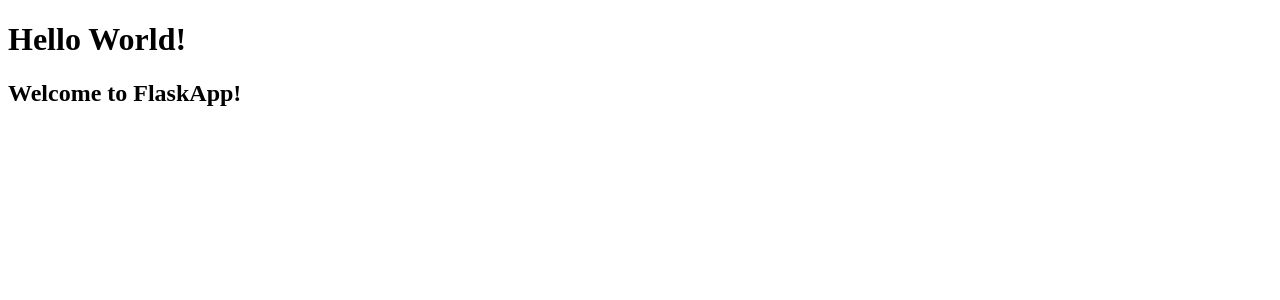
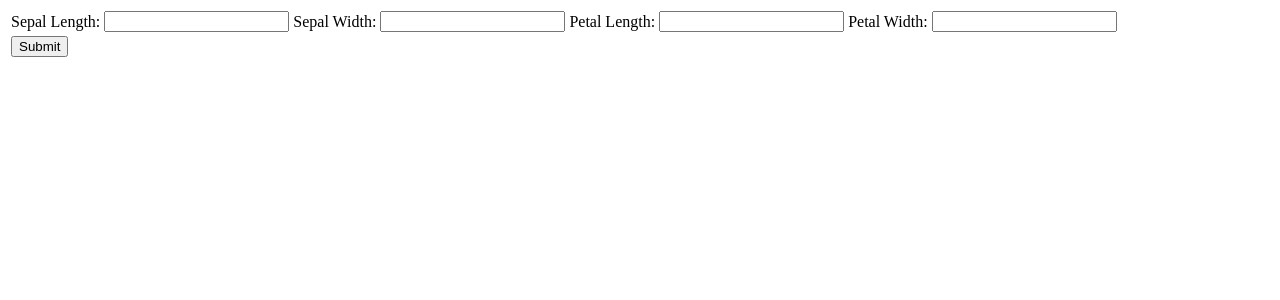
Before and after one commit to Borja-F/fl0-datapi, a Flask app: template templates/plantilla.html in a window 1280 px wide. Shown: the top 300 px of the page. Run offline with Flask 3, Linux system fonts and the light colour scheme; the template is opened without the code that fills it: most values are stand-ins (such as "Sample title", 1, 10 or a date in 2020).

Commit message:
Changed plantilla again

```diff
--- a/templates/plantilla.html
+++ b/templates/plantilla.html
@@ -1,11 +1,55 @@
 <!DOCTYPE html>
 <html lang="en">
 <head>
-    <meta charset="UTF-8">
-    <title>FlaskApp</title>
+<title>Hola, que tal {{nombre}}</title>
+<meta charset="utf-8" />
 </head>
-<body>
-    <h1>Hello World!</h1>
-    <h2>Welcome to FlaskApp!</h2>
+
+
+
+
+
+
+<form id = "myForm"  action="/v0/predictor" method="POST">
+  <table>
+    <tr>
+      <td><label for="s_length">Sepal Length:</label><br></td>
+      <td> <input type="number" step="0.01" id="s_length" name="s_length"><br> </td>
+      <td><label for="s_width">Sepal Width:</label><br> </td>
+      <td><input type="number" step="0.01" id="s_width" name="s_width"><br></td>
+      <td><label for="p_length">Petal Length:</label><br></td>
+      <td><input type="number" step="0.01" id="p_length" name="p_length"><br></td>
+      <td><label for="p_width">Petal Width:</label><br></td>
+      <td><input type="number" step="0.01" id="p_width" name="p_width"><br></td>
+    </tr>
+    <tr>
+      <td colspan="8"><input type="submit" value="Submit"></td>
+    </tr>
+  </table>
+</form>
+
+
+<p id="error"></p>
+
+<script>
+document.getElementById("myForm").onsubmit = function() {
+  var sLength = document.getElementById("s_length").value;
+  var sWidth = document.getElementById("s_width").value;
+  var pLength = document.getElementById("p_length").value;
+  var pWidth = document.getElementById("p_width").value;
+
+  if (sLength === "" || sWidth === "" || pLength === "" || pWidth === "") {
+    document.getElementById("error").innerHTML = "Please fill all the fields.";
+    return false;
+  } else if (isNaN(sLength) || isNaN(sWidth) || isNaN(pLength) || isNaN(pWidth)) {
+    document.getElementById("error").innerHTML = "Please enter only numbers.";
+    return false;
+  } else {
+    document.getElementById("error").innerHTML = "";
+    return true;
+  }
+};
+</script>
+
 </body>
 </html>
```
